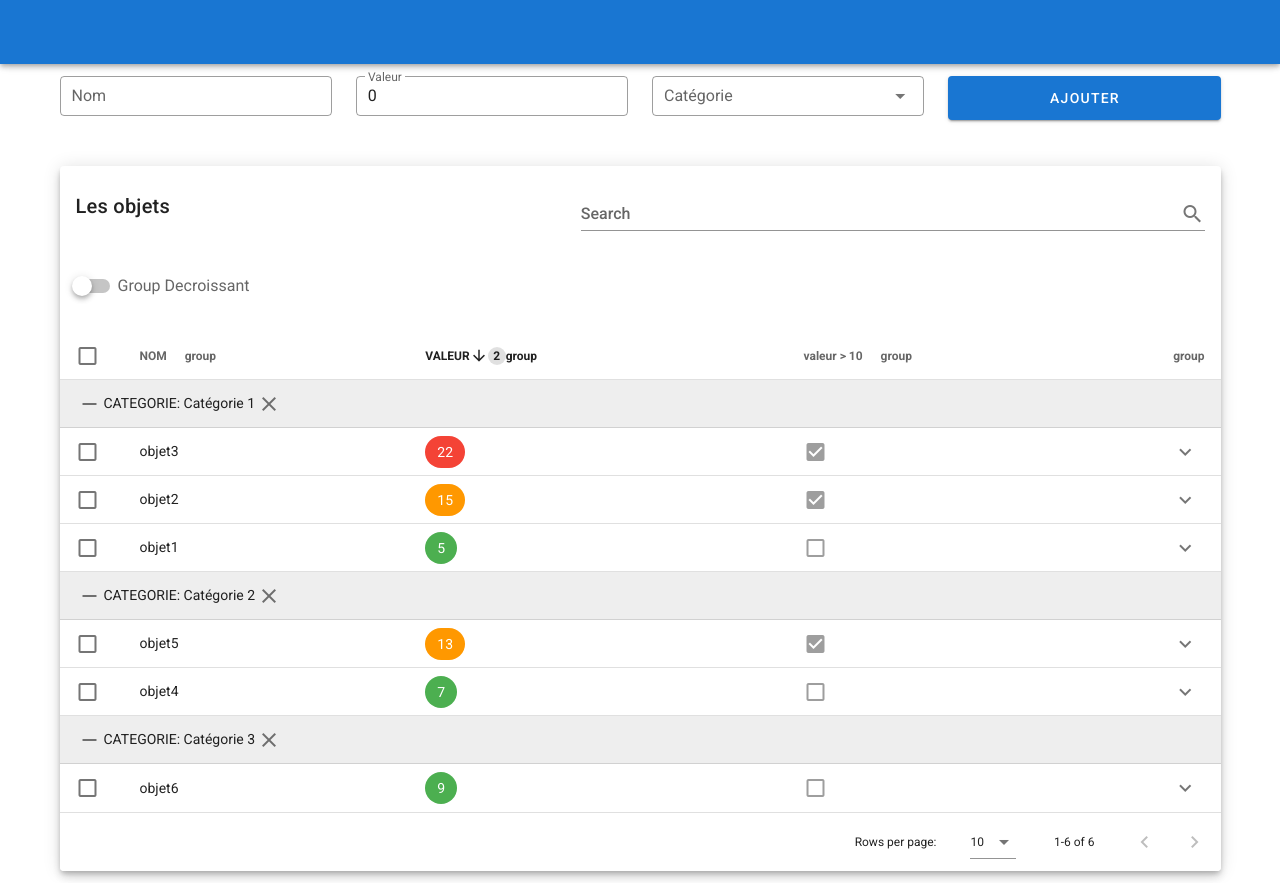
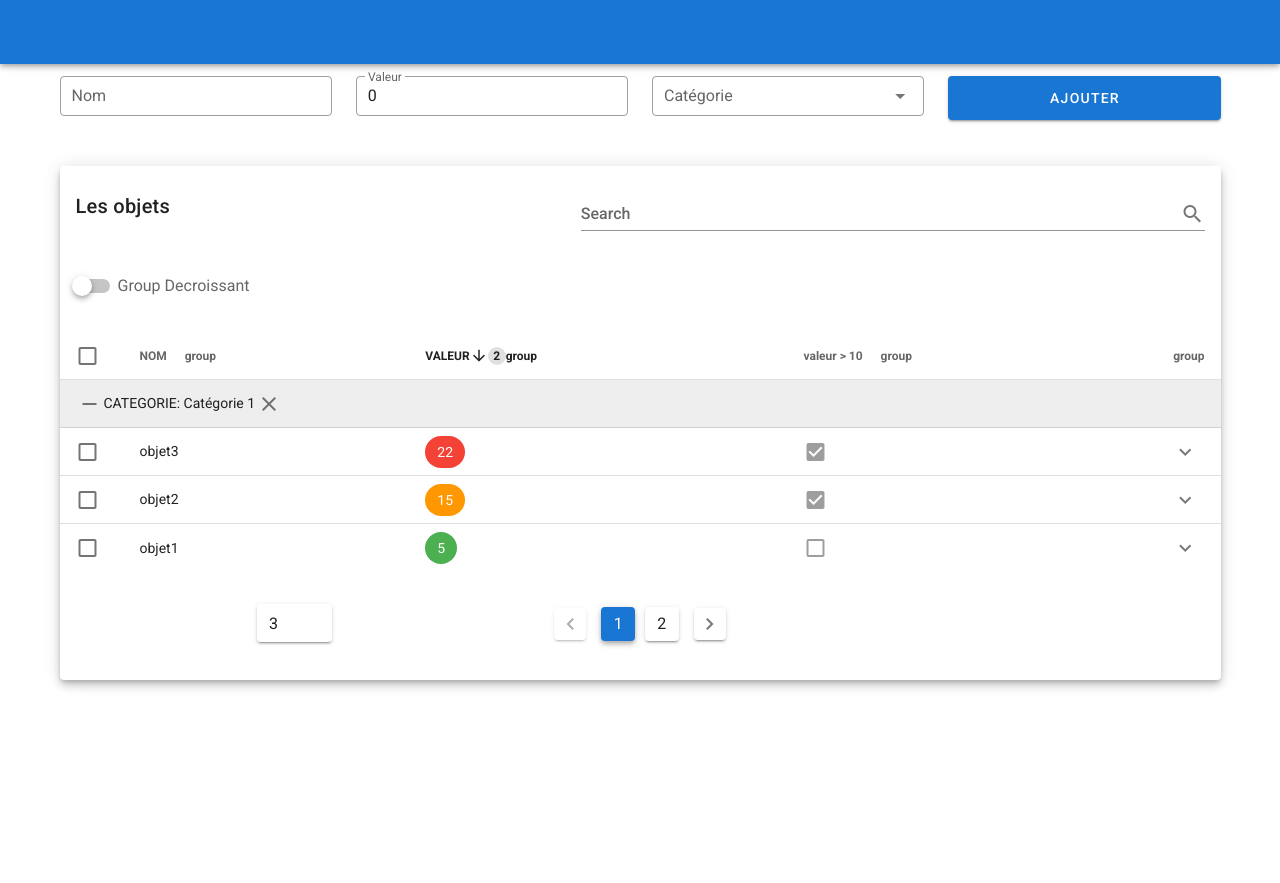
Before and after one commit to BOISSARD/Vue-Tests-Components-Library, a Vue app in the folder test-vuetify/: page / in a window 1280 px wide. After the commit the page ends 800 px from the top, so only its background shows below. Built offline with nearby package versions, Linux system fonts and the light colour scheme.

Commit message:
Modif : datable, custom pagination

```diff
--- a/test-vuetify/src/components/TestDataTable.vue
+++ b/test-vuetify/src/components/TestDataTable.vue
@@ -16,13 +16,12 @@
                 :headers="colonnes"
                 :items="lignes"
                 item-key="nom"
-                :items-per-page="10"
                 show-select
                 multi-sort
                 :sort-by="['categorie', 'valeur']"
                 :sort-desc="[false, true]"
                 show-group-by
-                :group-by="groupes"
+                group-by="categorie"
                 :group-desc="groupDirection"
                 :search="search"
                 single-expand
@@ -30,10 +29,14 @@
                 show-expand
                 :loading="loading"
                 loading-text="Chargement des données..."
+                hide-default-footer
+                :page.sync="page"
+                :items-per-page="itemsPerPage"
+                @page-count="pageCount = $event"
             >
                 <!-- group-by="categorie" group-desc="true"   -->
-                <template v-slot:top v-if="groupes !== '' && groupes.length !== 0">
-                    <v-switch v-model="groupDirection" label="Group Decroissant"  class="pa-3"></v-switch>
+                <template v-slot:top>
+                    <v-switch v-model="groupDirection" label="Group Decroissant" class="pa-3"></v-switch>
                 </template>
                 <template v-slot:item.sup10="{ item }">
                     <!--v-simple-checkbox :value="item.valeur > 10" disabled></v-simple-checkbox-->
@@ -46,6 +49,25 @@
                     <v-chip :color="getColor(item.valeur)" dark>{{ item.valeur }}</v-chip>
                 </template>
             </v-data-table>
+            <v-row align="center" justify="center" class="pt-2">
+                <v-col lg="1">
+                    <v-text-field
+                        :value="itemsPerPage"
+                        label="Nombre par page"
+                        type="number"
+                        solo
+                        min="-1"
+                        max="100"
+                        class="mt-6"
+                        dense
+                        @input="itemsPerPage = parseInt($event, 10)"
+                    ></v-text-field>
+                </v-col>
+                <v-col lg="6">
+                    <v-pagination v-model="page" :length="pageCount"></v-pagination>
+                </v-col>
+                <v-col lg="1"></v-col>
+            </v-row>
         </v-card>
     </v-container>
 </template>
@@ -57,6 +79,9 @@ export default {
     name: "TestDataTable",
     data() {
         return {
+            page: 1,
+            pageCount: 0,
+            itemsPerPage: 3,
             search: "",
             loading: true,
             lignes: [],
@@ -66,13 +91,15 @@ export default {
         };
     },
     watch: {
-        lignes(nouvelles){
-            this.lignes.forEach(element => {element.sup10 = element.valeur > 10});
+        lignes(nouvelles) {
+            this.lignes.forEach(element => {
+                element.sup10 = element.valeur > 10;
+            });
         },
         groupes: {
             immediate: true,
-            handler(newVal, oldVal){
-                console.log(newVal, oldVal, this.groupes)
+            handler(newVal, oldVal) {
+                console.log(newVal, oldVal, this.groupes);
             }
         }
     },
@@ -81,7 +108,7 @@ export default {
         setTimeout(() => {
             this.lignes = this.items;
             this.loading = false;
-        }, 2300); // 2300
+        }, 530); // 2300
     },
     methods: {
         getColor(valeur) {
@@ -89,8 +116,8 @@ export default {
             else if (valeur > 10) return "orange";
             else return "green";
         },
-        test(){
-            console.log(this.groupes)
+        test() {
+            console.log(this.groupes);
         }
     }
 };
```
